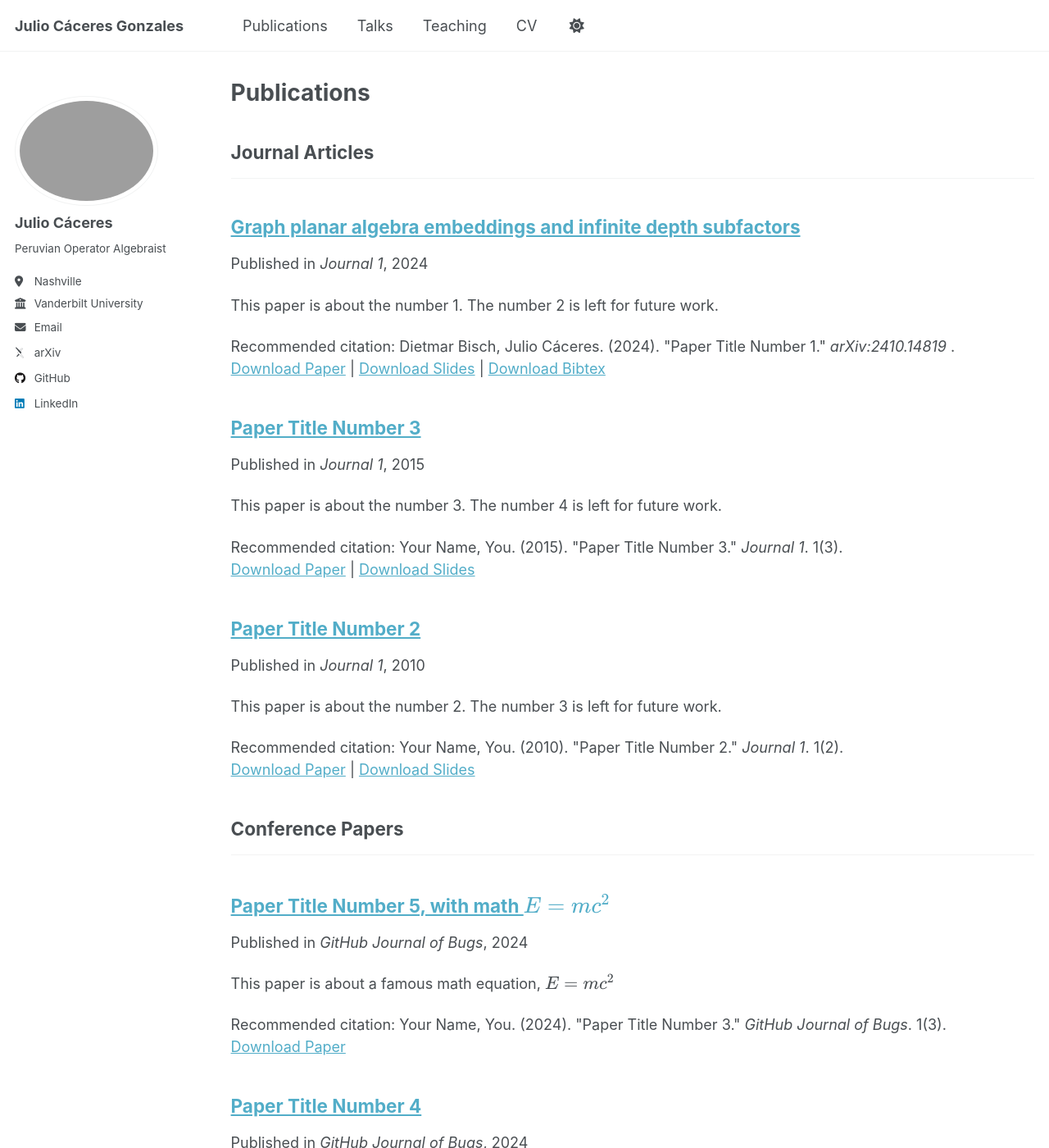
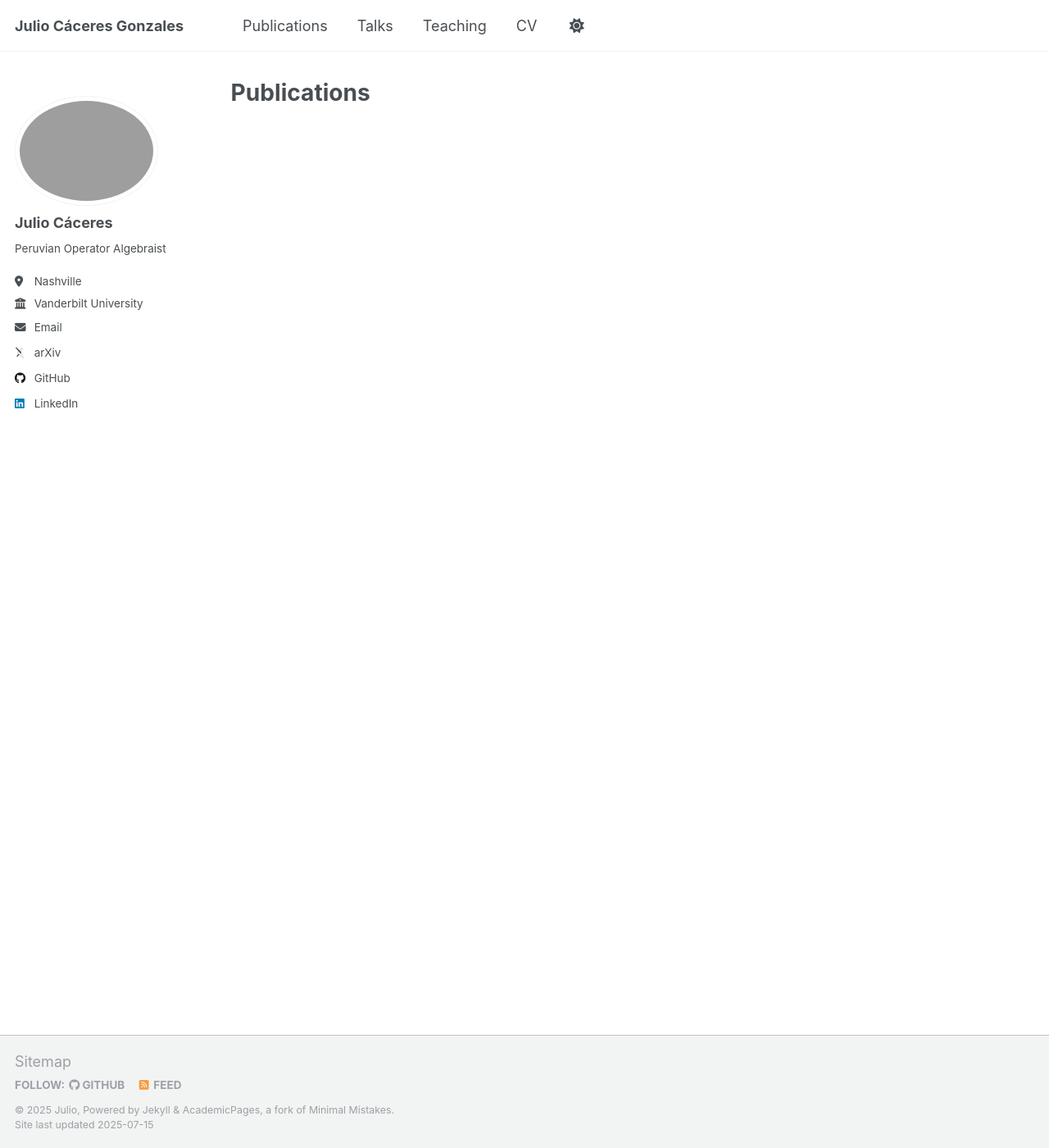
Before and after one commit to wikiwa1/wikiwa1.github.io, a Jekyll site: the page built from _pages/publications.html, in a window 1280 px wide and 1400 px high. Shown: the whole window at 82% size. Built offline with Jekyll 4.4.1, drawn with Linux system fonts in a browser that asks for light colours; some web fonts are replaced; a script that is not in the unit is left out; some of the changed text lies outside the part shown.

Commit message:
Updated header for publications page and deleted extra papers

```diff
--- a/_config.yml
+++ b/_config.yml
@@ -81,6 +81,8 @@ author:
 publication_category:
   books:
     title: 'Books'
+  preprints:
+    title: 'Preprints'
   manuscripts:
     title: 'Journal Articles'
   conferences:
--- a/_publications/2009-10-01-paper-title-number-1.md
+++ /dev/null
@@ -1,14 +0,0 @@
----
-title: "Graph planar algebra embeddings and infinite depth subfactors"
-collection: publications
-category: manuscripts
-permalink: /publication/gpa_embedding
-excerpt: 'This paper is about the number 1. The number 2 is left for future work.'
-date: 2024-10-18
-venue: 'Journal 1'
-slidesurl: 'http://academicpages.github.io/files/slides1.pdf'
-paperurl: 'http://academicpages.github.io/files/gpa_embedding.pdf'
-bibtexurl: 'http://academicpages.github.io/files/bibtex1.bib'
-citation: 'Dietmar Bisch, Julio Cáceres. (2024). &quot;Paper Title Number 1.&quot; <i>	arXiv:2410.14819 </i>.'
----
-The contents above will be part of a list of publications, if the user clicks the link for the publication than the contents of section will be rendered as a full page, allowing you to provide more information about the paper for the reader. When publications are displayed as a single page, the contents of the above "citation" field will automatically be included below this section in a smaller font.
--- a/_publications/2010-10-01-paper-title-number-2.md
+++ /dev/null
@@ -1,14 +0,0 @@
----
-title: "Paper Title Number 2"
-collection: publications
-category: manuscripts
-permalink: /publication/2010-10-01-paper-title-number-2
-excerpt: 'This paper is about the number 2. The number 3 is left for future work.'
-date: 2010-10-01
-venue: 'Journal 1'
-slidesurl: 'http://academicpages.github.io/files/slides2.pdf'
-paperurl: 'http://academicpages.github.io/files/paper2.pdf'
-citation: 'Your Name, You. (2010). &quot;Paper Title Number 2.&quot; <i>Journal 1</i>. 1(2).'
----
-
-The contents above will be part of a list of publications, if the user clicks the link for the publication than the contents of section will be rendered as a full page, allowing you to provide more information about the paper for the reader. When publications are displayed as a single page, the contents of the above "citation" field will automatically be included below this section in a smaller font.
--- a/_publications/2015-10-01-paper-title-number-3.md
+++ /dev/null
@@ -1,14 +0,0 @@
----
-title: "Paper Title Number 3"
-collection: publications
-category: manuscripts
-permalink: /publication/2015-10-01-paper-title-number-3
-excerpt: 'This paper is about the number 3. The number 4 is left for future work.'
-date: 2015-10-01
-venue: 'Journal 1'
-slidesurl: 'http://academicpages.github.io/files/slides3.pdf'
-paperurl: 'http://academicpages.github.io/files/paper3.pdf'
-citation: 'Your Name, You. (2015). &quot;Paper Title Number 3.&quot; <i>Journal 1</i>. 1(3).'
----
-
-The contents above will be part of a list of publications, if the user clicks the link for the publication than the contents of section will be rendered as a full page, allowing you to provide more information about the paper for the reader. When publications are displayed as a single page, the contents of the above "citation" field will automatically be included below this section in a smaller font.
--- a/_publications/2025-06-08-paper-title-number-5.md
+++ /dev/null
@@ -1,13 +0,0 @@
----
-title: "Paper Title Number 5, with math $$E=mc^2$$"
-collection: publications
-category: conferences
-permalink: /publication/2024-02-17-paper-title-number-4
-excerpt: 'This paper is about a famous math equation, $$E=mc^2$$'
-date: 2024-02-17
-venue: 'GitHub Journal of Bugs'
-paperurl: 'http://academicpages.github.io/files/paper3.pdf'
-citation: 'Your Name, You. (2024). &quot;Paper Title Number 3.&quot; <i>GitHub Journal of Bugs</i>. 1(3).'
----
-
-Using [MathJax](https://www.mathjax.org/) in the description is supported - $$E=mc^2$$ - however, the use must be mindful that the default delimiters are `$$...$$` and `\\[...\\]` which differs from the `$...$` that is typically expected.
```
Also changed, not shown: _publications/2024-02-17-paper-title-number-4.md (deleted, +0 -13 lines).
